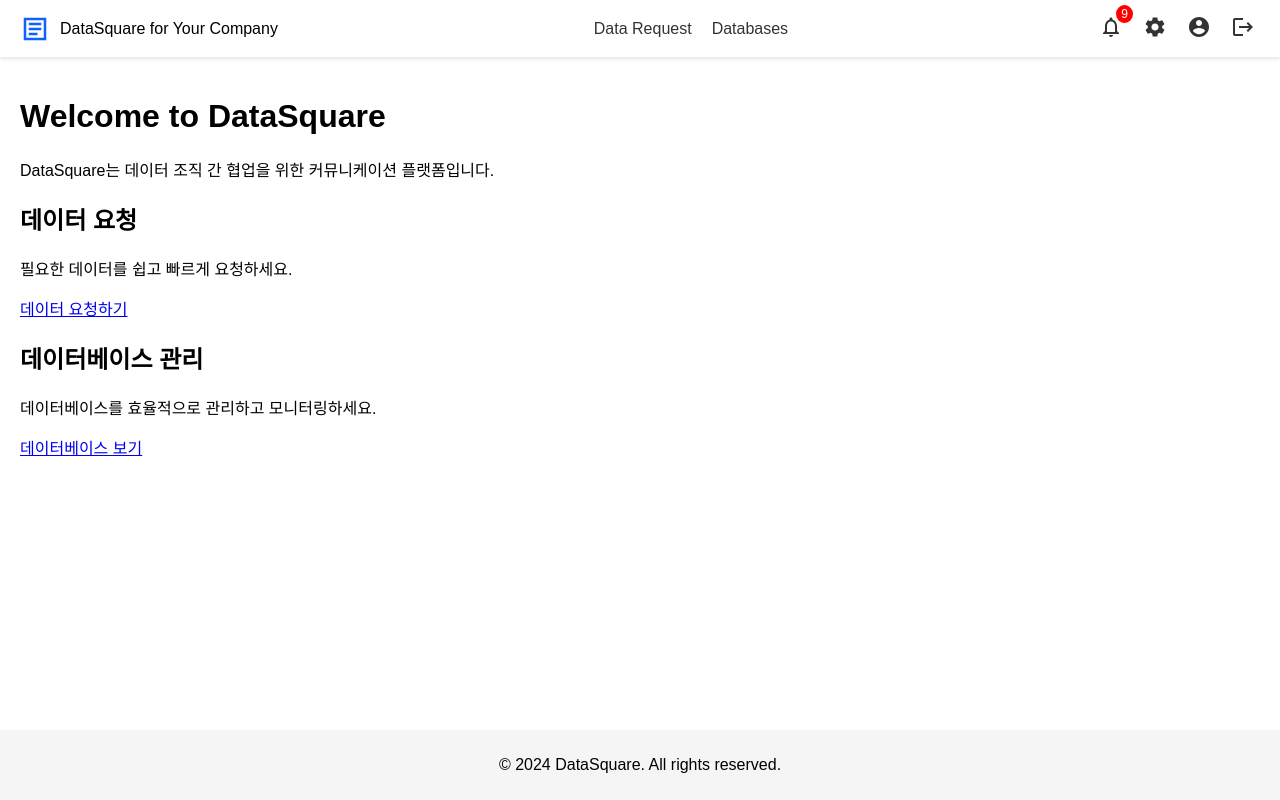
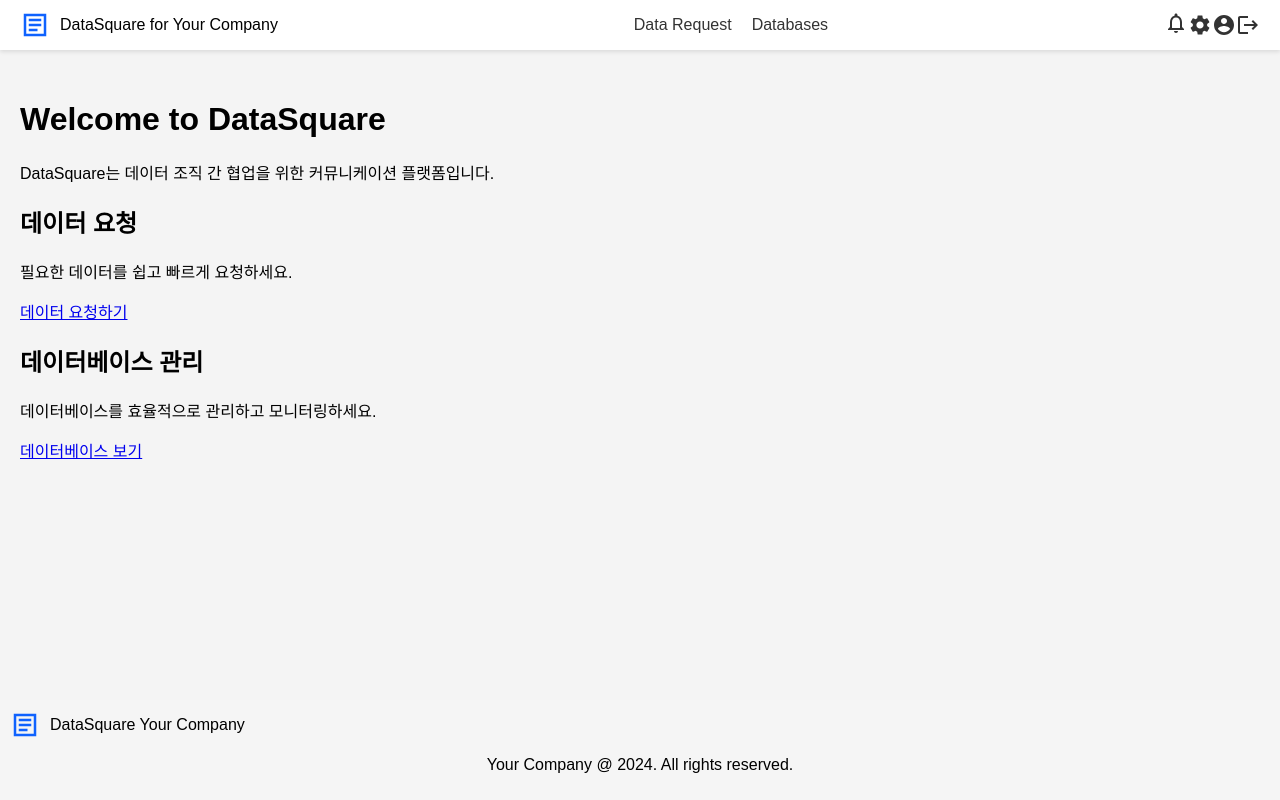
Before and after one commit to oss-opendream/datasquare, a FastAPI app: page / in a window 1280 px wide. Run offline with FastAPI, Linux system fonts and the light colour scheme.

Commit message:
파일 정리

```diff
--- a/main.py
+++ b/main.py
@@ -12,15 +12,11 @@ app.mount("/static", StaticFiles(directory=str(BASE_DIR / "static")), name="stat
 
 @app.get("/")
 async def home(request: Request):
-    try:
-        return templates.TemplateResponse("pages/home.html", {
-            "request": request,
-            "company_name": "Your Company",
-            "current_year": datetime.now().year
-        })
-    except Exception as e:
-        print(f"Error: {e}")
-        raise
+    return templates.TemplateResponse("pages/home.html", {
+        "request": request,
+        "company_name": "Your Company",
+        "current_year": datetime.now().year
+    })
 
 @app.get("/data-request")
 async def data_request(request: Request):
--- a/static/css/main.css
+++ b/static/css/main.css
@@ -1,4 +1,4 @@
-@import 'layout.css';
+@import 'layouts.css';
 @import 'header.css';
 @import 'notifications.css';
 @import 'components.css';
--- a/static/js/main.js
+++ b/static/js/main.js
@@ -1,14 +1,17 @@
 document.addEventListener('DOMContentLoaded', function () {
     // 알림 버튼 기능
-    const notificationButton = document.querySelector('.notifications');
+    const notificationButton = document.querySelector('.notifications-container');
     if (notificationButton) {
         notificationButton.addEventListener('click', function () {
-            alert('알림 기능은 아직 구현되지 않았습니다.');
+            const notificationPopup = document.getElementById('notificationPopup');
+            if (notificationPopup) {
+                notificationPopup.style.display = notificationPopup.style.display === 'none' ? 'block' : 'none';
+            }
         });
     }
 
     // 설정 버튼 기능
-    const settingsButton = document.querySelector('.settings');
+    const settingsButton = document.querySelector('.user-actions img[alt="Settings"]');
     if (settingsButton) {
         settingsButton.addEventListener('click', function () {
             alert('설정 페이지로 이동합니다.');
@@ -16,7 +19,7 @@ document.addEventListener('DOMContentLoaded', function () {
     }
 
     // 로그아웃 버튼 기능
-    const logoutButton = document.querySelector('.logout');
+    const logoutButton = document.querySelector('.user-actions img[alt="Logout"]');
     if (logoutButton) {
         logoutButton.addEventListener('click', function () {
             if (confirm('정말 로그아웃 하시겠습니까?')) {
--- a/static/js/notifications.js
+++ b/static/js/notifications.js
@@ -1,10 +1,16 @@
 document.addEventListener('DOMContentLoaded', function () {
     const notificationButton = document.getElementById('notificationButton');
     const notificationPopup = document.getElementById('notificationPopup');
+    const closeNotifications = document.getElementById('closeNotifications');
 
+    if (notificationButton && notificationPopup) {
         notificationButton.addEventListener('click', function (e) {
             e.stopPropagation();
             notificationPopup.style.display = notificationPopup.style.display === 'block' ? 'none' : 'block';
+        });
+
+        closeNotifications.addEventListener('click', function () {
+            notificationPopup.style.display = 'none';
         });
 
         document.addEventListener('click', function (e) {
@@ -12,4 +18,5 @@ document.addEventListener('DOMContentLoaded', function () {
                 notificationPopup.style.display = 'none';
             }
         });
+    }
 });
--- a/templates/pages/base.html
+++ b/templates/pages/base.html
@@ -9,46 +9,16 @@
 </head>
 
 <body>
-    <header>
-        <div class="logo">
-            <img src="{{ url_for('static', path='/images/logo.svg') }}" alt="DataSquare Logo">
-            <span>DataSquare for {{ company_name }}</span>
-        </div>
-        <nav>
-            <ul>
-                <li><a href="{{ url_for('data_request') }}">Data Request</a></li>
-                <li><a href="{{ url_for('databases') }}">Databases</a></li>
-            </ul>
-        </nav>
-        <div class="user-actions">
-            <div class="notifications-container">
-                <button class="icon-button notifications" id="notificationButton">
-                    <img src="{{ url_for('static', path='/images/bell-icon.svg') }}" alt="Notifications">
-                    <span class="badge">9</span>
-                </button>
-            </div>
-            <button class="icon-button settings">
-                <img src="{{ url_for('static', path='/images/settings-icon.svg') }}" alt="Settings">
-            </button>
-            <button class="icon-button user-profile">
-                <img src="{{ url_for('static', path='/images/user-icon.svg') }}" alt="User Profile">
-            </button>
-            <button class="icon-button logout">
-                <img src="{{ url_for('static', path='/images/logout-icon.svg') }}" alt="Logout">
-            </button>
-        </div>
-    </header>
+    {% include 'pages/header.html' %}
 
-    <main>
-        {% block content %}
-        {% endblock %}
+    <main role="main">
+        {% block content %}{% endblock %}
     </main>
 
-    <footer>
-        <p>&copy; {{ current_year }} DataSquare. All rights reserved.</p>
-    </footer>
+    {% include 'pages/footer.html' %}
 
     <script src="{{ url_for('static', path='/js/main.js') }}"></script>
+    <script src="{{ url_for('static', path='/js/notifications.js') }}"></script>
 </body>
 
 </html>
--- a/templates/pages/footer.html
+++ b/templates/pages/footer.html
@@ -2,8 +2,8 @@
     <div class="footer-content">
         <div class="logo">
             <img src="{{ url_for('static', path='/images/logo.svg') }}" alt="DataSquare Logo">
-            <span>DataSquare 회사명</span>
+            <span>DataSquare {{ company_name }}</span>
         </div>
-        <p class="copyright">{{ company_name }} @ {{ current_year }}. All rights reserved.</p>
+        <p>{{ company_name }} @ {{ current_year }}. All rights reserved.</p>
     </div>
 </footer>
--- a/templates/pages/header.html
+++ b/templates/pages/header.html
@@ -10,43 +10,12 @@
         </ul>
     </nav>
     <div class="user-actions">
-        <div class="notifications-container">
-            <button class="icon-button notifications" id="notificationButton">
-                <img src="{{ url_for('static', path='/images/bell-icon.svg') }}" alt="Notifications">
-                <span class="badge">9</span>
-            </button>
-            <div id="notificationPopup" class="notification-popup" style="display: none;">
-                <div class="notification-header">
-                    <h2>Notifications</h2>
-                    <button class="icon-button trash">
-                        <img src="{{ url_for('static', path='/images/trash-icon.svg') }}" alt="Clear all">
-                    </button>
-                </div>
-                <ul class="notification-list">
-                    <li class="notification-item">
-                        <div class="notification-icon">
-                            <img src="{{ url_for('static', path='/images/user-icon.svg') }}" alt="User">
-                        </div>
-                        <div class="notification-content">
-                            <p class="description-top">Description Top</p>
-                            <h3 class="title">Title</h3>
-                            <p class="description-bottom">Description Bottom</p>
-                        </div>
-                        <button class="close-notification">&times;</button>
-                    </li>
-                    <!-- 추가 알림 항목들... -->
-                </ul>
-                <button class="show-all">Show All</button>
-            </div>
+        <div class="notifications-container" id="notificationButton">
+            <img src="{{ url_for('static', path='/images/bell-icon.svg') }}" alt="Notifications">
+            <!-- <span class="badge">9</span> -->
         </div>
-        <button class="icon-button settings">
-            <img src="{{ url_for('static', path='/images/settings-icon.svg') }}" alt="Settings">
-        </button>
-        <button class="icon-button user-profile">
-            <img src="{{ url_for('static', path='/images/user-icon.svg') }}" alt="User Profile">
-        </button>
-        <button class="icon-button logout">
-            <img src="{{ url_for('static', path='/images/logout-icon.svg') }}" alt="Logout">
-        </button>
+        <img src="{{ url_for('static', path='/images/settings-icon.svg') }}" alt="Settings">
+        <img src="{{ url_for('static', path='/images/user-icon.svg') }}" alt="User Profile">
+        <img src="{{ url_for('static', path='/images/logout-icon.svg') }}" alt="Logout">
     </div>
 </header>
--- a/templates/pages/home.html
+++ b/templates/pages/home.html
@@ -1,18 +1,23 @@
-{% extends "base.html" %}
+{% extends "pages/base.html" %}
 
 {% block title %}Home - DataSquare{% endblock %}
 
 {% block content %}
 <div class="home-container">
-    <h1 class="welcome-title">Welcome to DataSquare</h1>
+    <h1>Welcome to DataSquare</h1>
+
     <p>DataSquare는 데이터 조직 간 협업을 위한 커뮤니케이션 플랫폼입니다.</p>
 
+    <section>
         <h2>데이터 요청</h2>
         <p>필요한 데이터를 쉽고 빠르게 요청하세요.</p>
         <a href="{{ url_for('data_request') }}">데이터 요청하기</a>
+    </section>
 
+    <section>
         <h2>데이터베이스 관리</h2>
         <p>데이터베이스를 효율적으로 관리하고 모니터링하세요.</p>
         <a href="{{ url_for('databases') }}">데이터베이스 보기</a>
+    </section>
 </div>
 {% endblock %}
```
Lines whose indentation alone changed are shown as unchanged.
